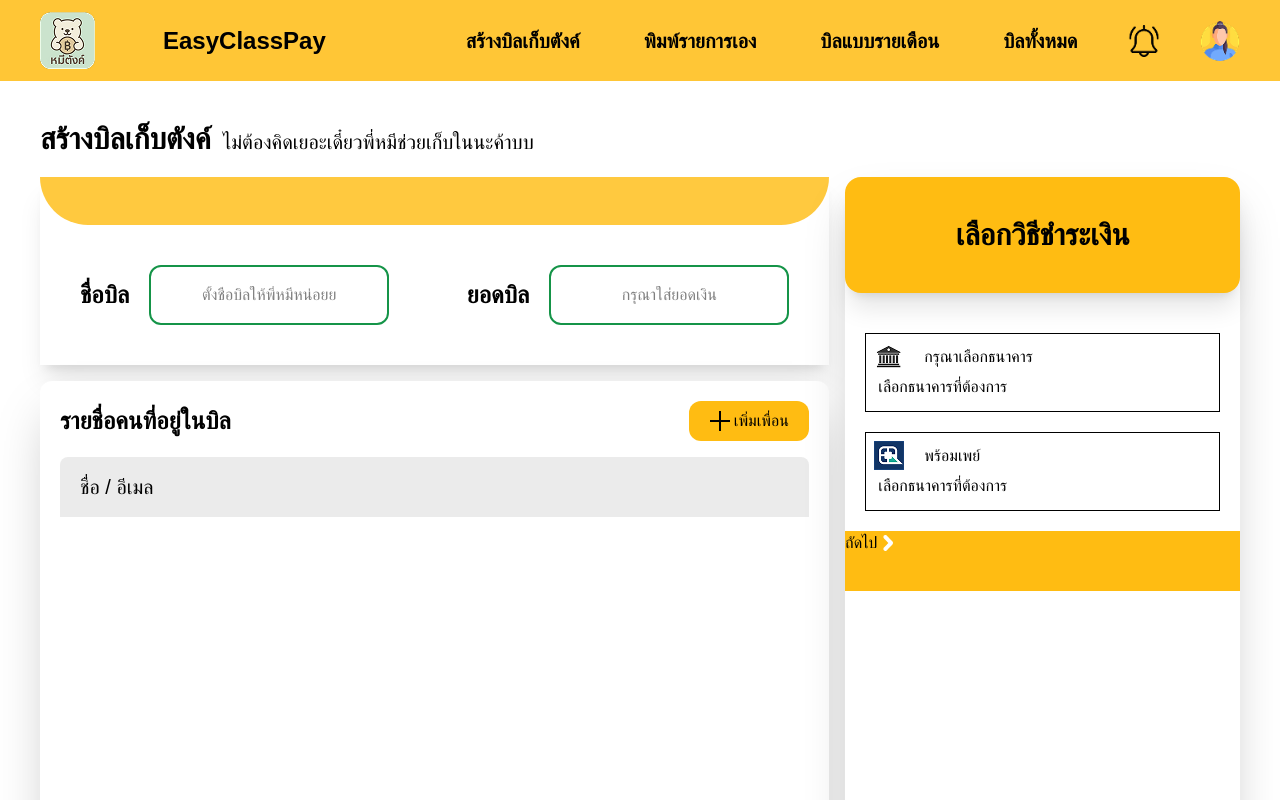
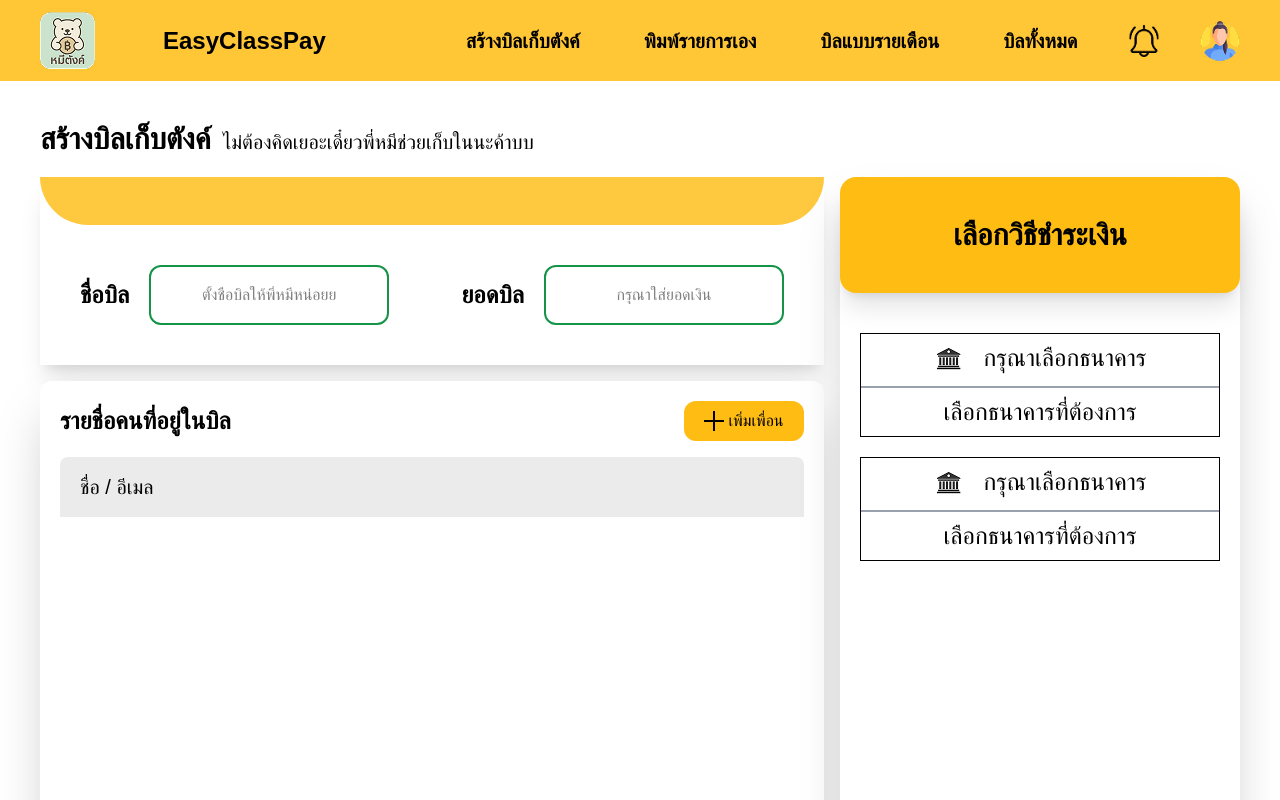
Before and after one commit to BunyawatCharnwechsart/EasyClassPay, a Nuxt app in the folder easyClassPay/: page /createBill in a window 1280 px wide. Shown: the top 800 px of the page. Built offline with nearby package versions, Linux system fonts and the light colour scheme; a web font is replaced by a local one.

Commit message:
80% createBill
ยังไใม่ได้ทำ popup

```diff
--- a/easyClassPay/app/pages/createBill.vue
+++ b/easyClassPay/app/pages/createBill.vue
@@ -54,42 +54,52 @@
                 </div>
 
                 <!-- จ่ายเงิน -->
-                <div class="bg-white shadow-2xl w-1/3 rounded-2xl">
+                <div class="bg-white shadow-2xl w-1/3 rounded-2xl flex flex-col">
+                    <!-- หัวข้อ -->
                     <div class="flex bg-[#FFBC12] p-10 justify-center shadow-xl rounded-2xl mb-5">
                         <h1 class="text-3xl font-bold">เลือกวิธีชำระเงิน</h1>
                     </div>
 
-                    <div class="flex flex-col gap-5 p-5">
+                    <!-- กล่องตัวเลือก -->
+                    <div class="flex justify-center flex-1">
+                        <div class="flex flex-col gap-5 p-5 w-100">
                             <!-- เลือกธนาคาร -->
-                        <div class="p-2 bg-white border-1 border-gray cursor-pointer">
-                            <div class="flex items-center gap-5">
+                            <div class="bg-white border-1 border-gray cursor-pointer text-2xl">
+                                <div class="flex items-center gap-5 p-2 justify-center">
                                     <img src="/bank-logo.png">
                                     <h1>กรุณาเลือกธนาคาร</h1>
                                 </div>
-                            <div class="p-1">
+                                <div class="w-full h-0.5 bg-gray-400 mt-1"></div>
+                                <div class="flex p-2 justify-center">
                                     <span>เลือกธนาคารที่ต้องการ</span>
                                 </div>
                             </div>
 
                             <!-- พร้อมเพย์ -->
-                        <div class="p-2 bg-white border-1 border-gray cursor-pointer">
-                            <div class="flex items-center gap-5">
-                                <img src="/prompay-logo.png">
-                                <h1>พร้อมเพย์</h1>
+                            <div class="bg-white border-1 border-gray cursor-pointer text-2xl">
+                                <div class="flex items-center gap-5 p-2 justify-center">
+                                    <img src="/bank-logo.png">
+                                    <h1>กรุณาเลือกธนาคาร</h1>
                                 </div>
-                            <div class="p-1">
+                                <div class="w-full h-0.5 bg-gray-400 mt-1"></div>
+                                <div class="flex p-2 justify-center">
                                     <span>เลือกธนาคารที่ต้องการ</span>
                                 </div>
                             </div>
                         </div>
+                    </div>
 
-                    <div class="">
-                        <button class="flex bg-[#FFBC12] w-full h-15">ถัดไป <img src="/arrow-r.png"> </button>
+                    <!-- ถัดไป -->
+                    <div class="mt-auto p-5">
+                        <button class="w-full bg-[#159448] text-white py-3 rounded-xl text-xl font-bold flex justify-center gap-5">ถัดไป <img src="/arrow-r.png"></button>
                     </div>
                 </div>
+
             </div>
         </div>
+
         <about />
+
     </div>
 </template>
 
--- /dev/null
+++ b/easyClassPay/app/pages/manualBill.vue
@@ -0,0 +1,14 @@
+<template>
+    <div>
+        <navbar />
+
+        <about />
+    </div>
+</template>
+
+
+<script>
+import navbar from '~/components/navbar.vue';
+import about from '~/components/about.vue';
+
+</script>
```
Lines whose indentation alone changed are shown as unchanged.
